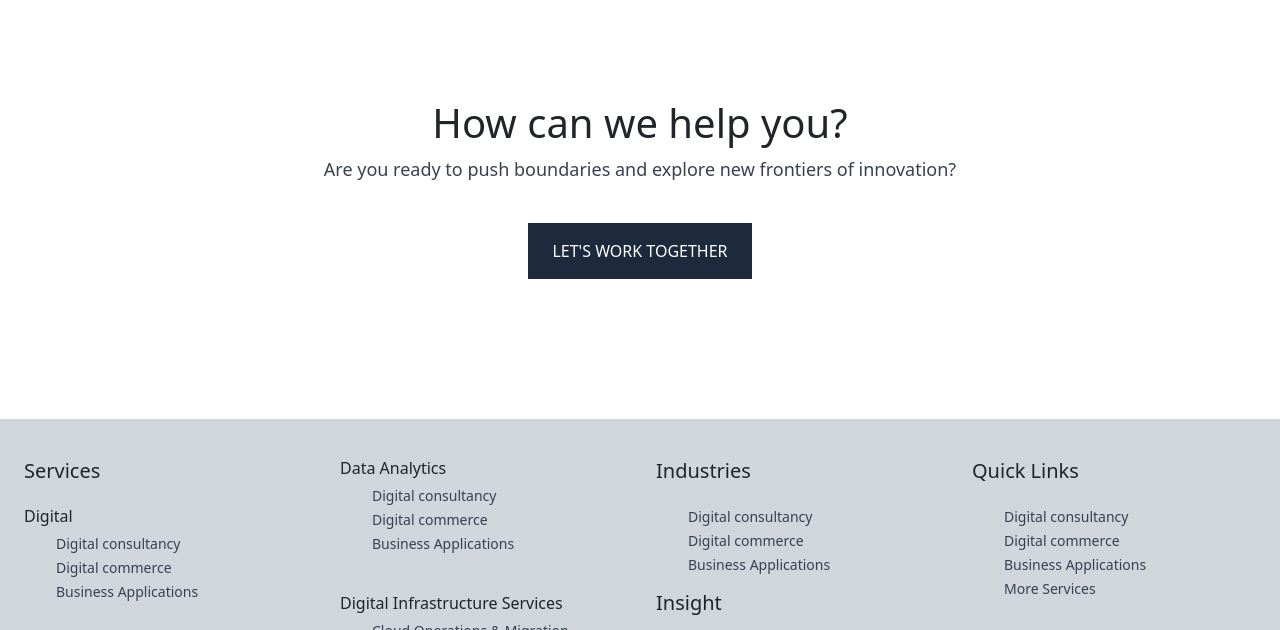
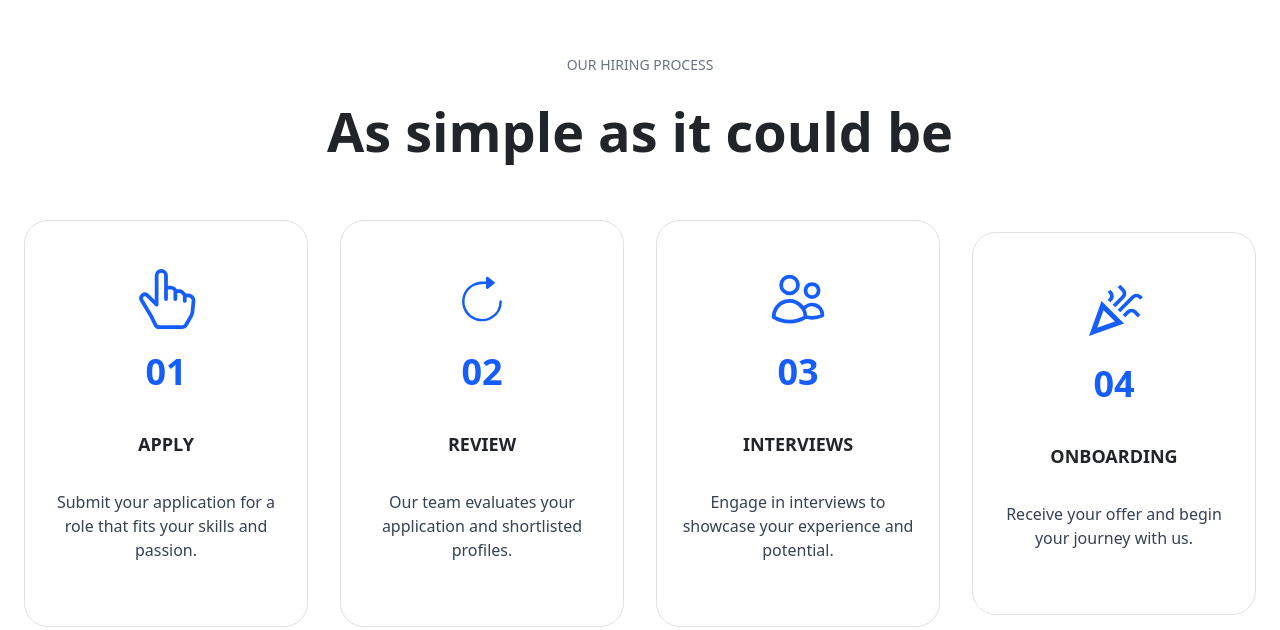
Before and after one commit to trustnexus/webapp, a Next.js app: page /career in a window 1280 px wide. Shown: the part 4590-5220 px from the top of the page. Built offline with nearby package versions, Linux system fonts and the light colour scheme.

Commit message:
careers page updated

```diff
--- a/app/career/page.tsx
+++ b/app/career/page.tsx
@@ -6,6 +6,11 @@ import CountUp from "react-countup";
 import { FaArrowRightLong } from "react-icons/fa6";
 import gsap from "gsap";
 import { ScrollTrigger } from "gsap/ScrollTrigger";
+import { BsHandIndexThumb } from "react-icons/bs";
+import { CiRedo } from "react-icons/ci";
+import { HiOutlineUsers } from "react-icons/hi2";
+import { MdOutlineCelebration } from "react-icons/md";
+
 const page = () => {
   const countries = [
     { name: "EQYPT" },
@@ -28,6 +33,33 @@ const page = () => {
     { name: "FAISALABAD" },
   ];
 
+const hiringProcess = [
+  {
+    icon: <BsHandIndexThumb size={60} className="text-blue-600" />,
+    number: "01",
+    name: "APPLY",
+    desc: "Submit your application for a role that fits your skills and passion.",
+  },
+  {
+    icon: <CiRedo size={60} className="text-blue-600" />,
+    number: "02",
+    name: "REVIEW",
+    desc: "Our team evaluates your application and shortlisted profiles.",
+  },
+  {
+    icon: <HiOutlineUsers size={60} className="text-blue-600" />,
+    number: "03",
+    name: "INTERVIEWS",
+    desc: "Engage in interviews to showcase your experience and potential.",
+  },
+  {
+    icon: <MdOutlineCelebration size={60} className="text-blue-600" />,
+    number: "04",
+    name: "ONBOARDING",
+    desc: "Receive your offer and begin your journey with us.",
+  },
+];
+
   useEffect(() => {
     gsap.registerPlugin(ScrollTrigger);
 
@@ -38,7 +70,6 @@ const page = () => {
         end: "top -150%",
         scrub: 1,
         pin: true,
-
       },
     });
     tl.to(".countries", {
@@ -63,38 +94,36 @@ const page = () => {
         start: "top center",
         end: "bottom 100%",
         scrub: 2,
-
       },
     });
 
-    tl.from('.aboutFirst',{
-        x:-100,
-        opacity:0,
-        duration:2,
-    }).from('.aboutSecond',{
-          x:100,
-        opacity:0,
-        duration:2,
-    })
-  },[]);
+    tl.from(".aboutFirst", {
+      x: -100,
+      opacity: 0,
+      duration: 2,
+    }).from(".aboutSecond", {
+      x: 100,
+      opacity: 0,
+      duration: 2,
+    });
+  }, []);
 
-  useEffect(()=>{
+  useEffect(() => {
     const tl = gsap.timeline({
-    scrollTrigger:{
-        trigger:'.careerSection',
+      scrollTrigger: {
+        trigger: ".careerSection",
         start: "top center",
         end: "bottom 100%",
+      },
+    });
 
-    }
-})
-
-tl.from('.careerDiv p',{
-    x:20,
-    opacity:0,
-    duration:1,
-    stagger:0.1
-})
-  },[])
+    tl.from(".careerDiv p", {
+      x: 20,
+      opacity: 0,
+      duration: 1,
+      stagger: 0.1,
+    });
+  }, []);
   useEffect(() => {
     const tl = gsap.timeline({
       scrollTrigger: {
@@ -109,34 +138,31 @@ tl.from('.careerDiv p',{
       y: 70,
       opacity: 0,
       duration: 2,
-    stagger: 0.6,
-
+      stagger: 2,
       ease: "power2.out",
     });
   }, []);
-useEffect(()=>{
+  useEffect(() => {
     const tl = gsap.timeline({
-    scrollTrigger:{
-        trigger:'.banner',
-        start:'top 0%',
-        end:'bottom 0%',
+      scrollTrigger: {
+        trigger: ".banner",
+        start: "top 0%",
+        end: "bottom 0%",
         scrub: 2,
+      },
+    });
 
-    }
-})
-
-tl.to('.banner',{
-    x:-100,
-    duration:3,
-    opacity:0
-})
-gsap.from('.banner',{
-    stagger:0.7,
-    duration:2,
-    x:100
-
-})
-},[])
+    tl.to(".banner", {
+      x: -100,
+      duration: 3,
+      opacity: 0,
+    });
+    gsap.from(".banner", {
+      stagger: 0.7,
+      duration: 2,
+      x: 100,
+    });
+  }, []);
 
   return (
     <div className="overflow-x-hidden">
@@ -285,6 +311,33 @@ gsap.from('.banner',{
         </div>
       </section>
 
+      <section className="min-h-[828px] w-full py-16 sm:py-24 bg-white">
+  <div className="max-w-[1320px] mx-auto px-4 sm:px-10 md:px-20">
+    {/* Heading */}
+    <div className="text-center max-w-[990px] mx-auto mb-12">
+      <p className="text-xs sm:text-sm text-gray-500">OUR HIRING PROCESS</p>
+      <p className="text-[28px] sm:text-[40px] md:text-[54px] font-semibold">
+        As simple as it could be
+      </p>
+    </div>
+
+    {/* Steps */}
+    <div className="flex flex-col lg:flex-row items-center justify-center gap-8">
+      {hiringProcess.map((hp, index) => (
+        <div
+          key={index}
+          className="w-full sm:w-[300px] md:w-[330px] p-6 md:py-12 flex flex-col items-center text-center gap-3 border rounded-3xl hover:shadow-lg transition"
+        >
+          <div>{hp.icon}</div>
+          <p className="text-[28px] md:text-[36px] text-blue-600 font-bold">{hp.number}</p>
+          <p className="text-[16px] sm:text-[18px] font-semibold">{hp.name}</p>
+          <p className="text-[14px] sm:text-[16px] text-gray-700">{hp.desc}</p>
+        </div>
+      ))}
+    </div>
+  </div>
+</section>
+
       <Help />
     </div>
   );
```
Lines whose indentation alone changed are shown as unchanged.
